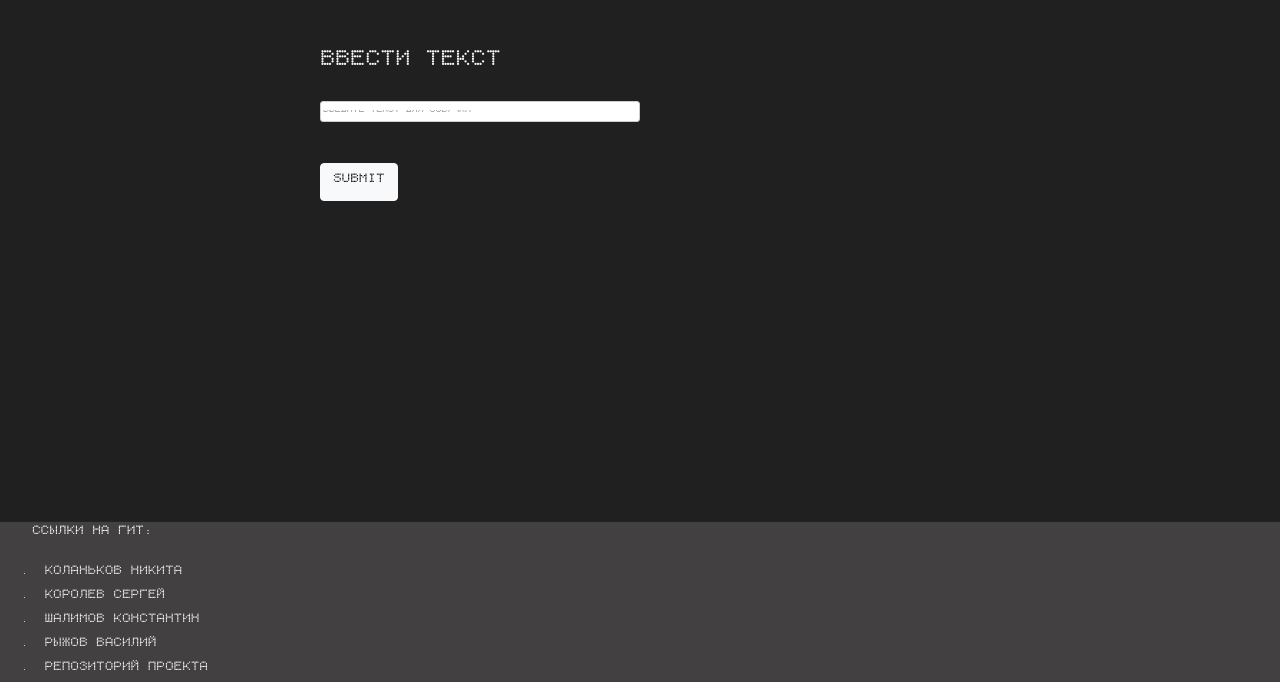
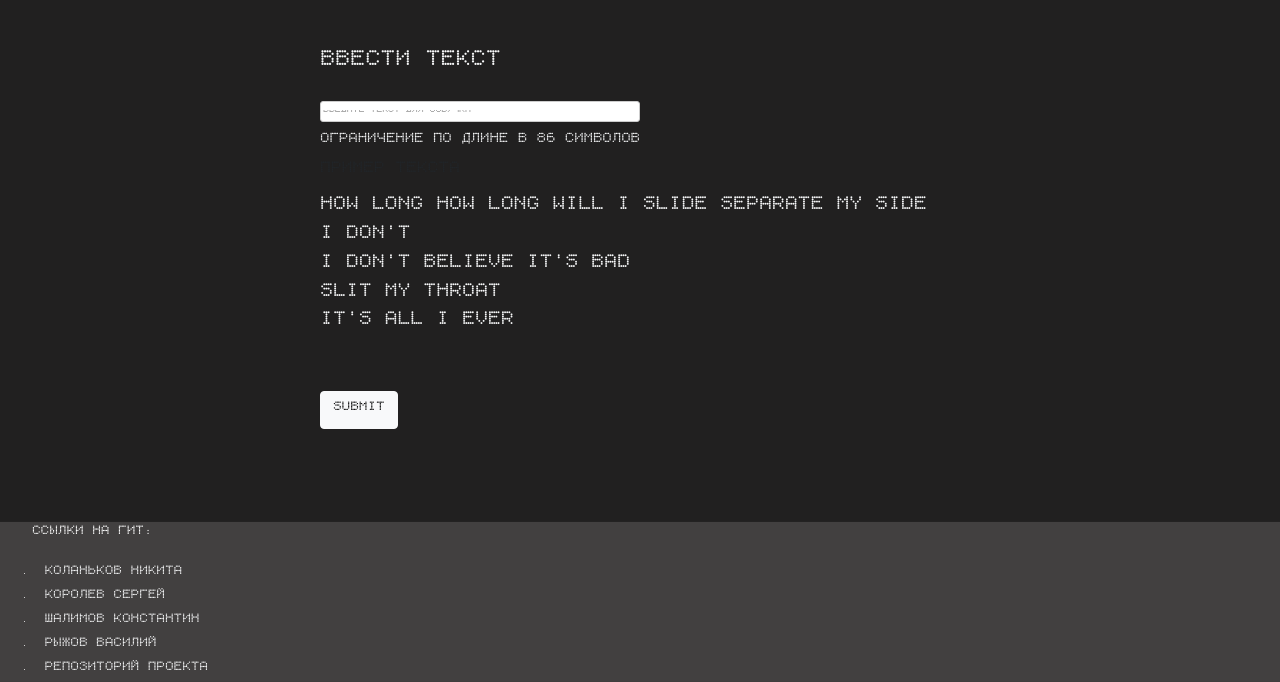
Before and after one commit to NonHexagon/Text_to_audio_service, a Flask app: template Сайт/templates/textloader.html in a window 1280 px wide. Shown: the part 118-800 px from the top of the page. Run offline with Flask 3, Linux system fonts and the light colour scheme; the template is opened without the code that fills it, so the values that code supplies are empty; some libraries are stand-ins or nearby versions.

Commit message:
Fixing bugs

```diff
--- a/Сайт/templates/login.html
+++ b/Сайт/templates/login.html
@@ -25,4 +25,4 @@
 
 {%block footer%}
 {{super()}}
-{%endblock%}о
+{%endblock%}
--- a/Сайт/templates/textloader.html
+++ b/Сайт/templates/textloader.html
@@ -10,11 +10,19 @@
 
 </div>
 <div>
-      <form action = "http://localhost:5000/textloader" method = "POST"
+      <form action = "/textloader" method = "POST"
          enctype = "multipart/form-data">
           <div>
               <label><h3 class="me-3 py-2 text-light text-decoration-none">Ввести текст</h3></label><br>
-            <input type="text" id="inp_text" name="inp_text" placeholder="Введите текст для озвучки" style="width: 50%;">
+            <input type="text" class="textloader" id="inp_text" name="inp_text" placeholder="Введите текст для озвучки" style="width: 50%;" maxlength="86"><br>
+              <small class="me-3 py-2 text-light text-decoration-none">Ограничение по длине в 86 символов</small><br>
+              <label>Пример текста</label><br>
+              <h4 class="me-3 py-2 text-light text-decoration-none">How long how long will I slide
+Separate my side I don't<br>
+I don't believe it's bad <br>
+Slit my throat<br>
+It's all I ever
+              </h4>
           </div>
           <br>
          <input type ="submit" class="btn btn-light"/>
--- a/Сайт/templates/uploader.html
+++ b/Сайт/templates/uploader.html
@@ -10,7 +10,7 @@
 
 </div>
 <div>
-      <form action = "http://localhost:5000/uploader" method = "POST"
+      <form action = "/uploader" method = "POST"
          enctype = "multipart/form-data">
           <div class="mb-3">
 
```
Also changed, not shown: Сайт/templates/main.html (line endings or trailing spaces).
